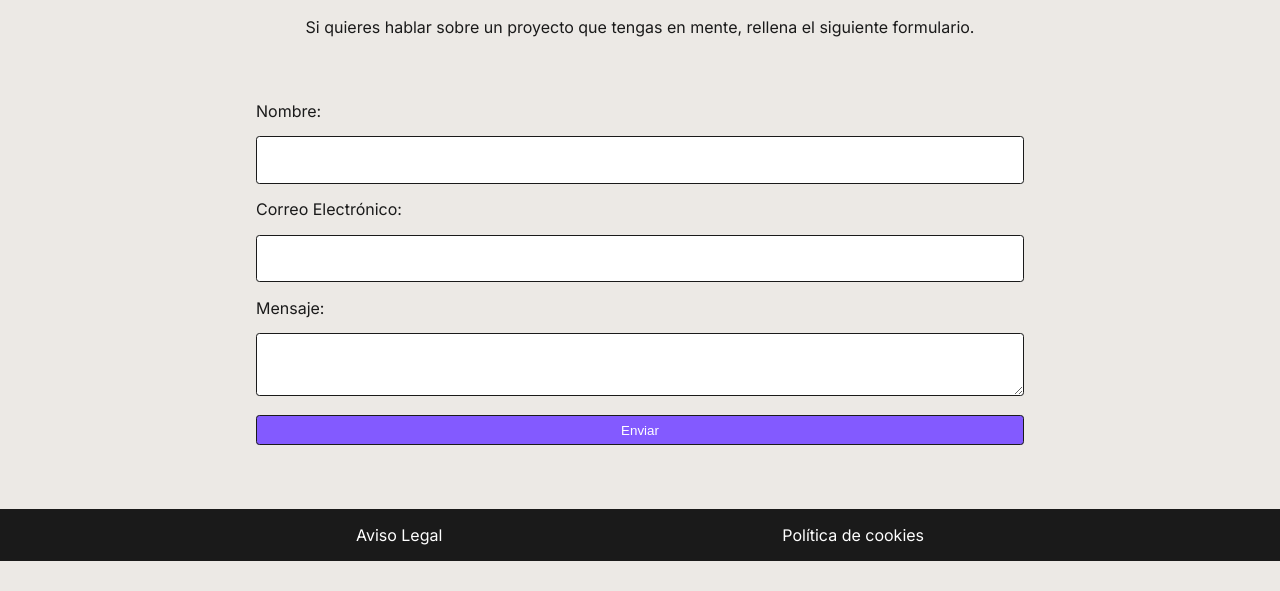
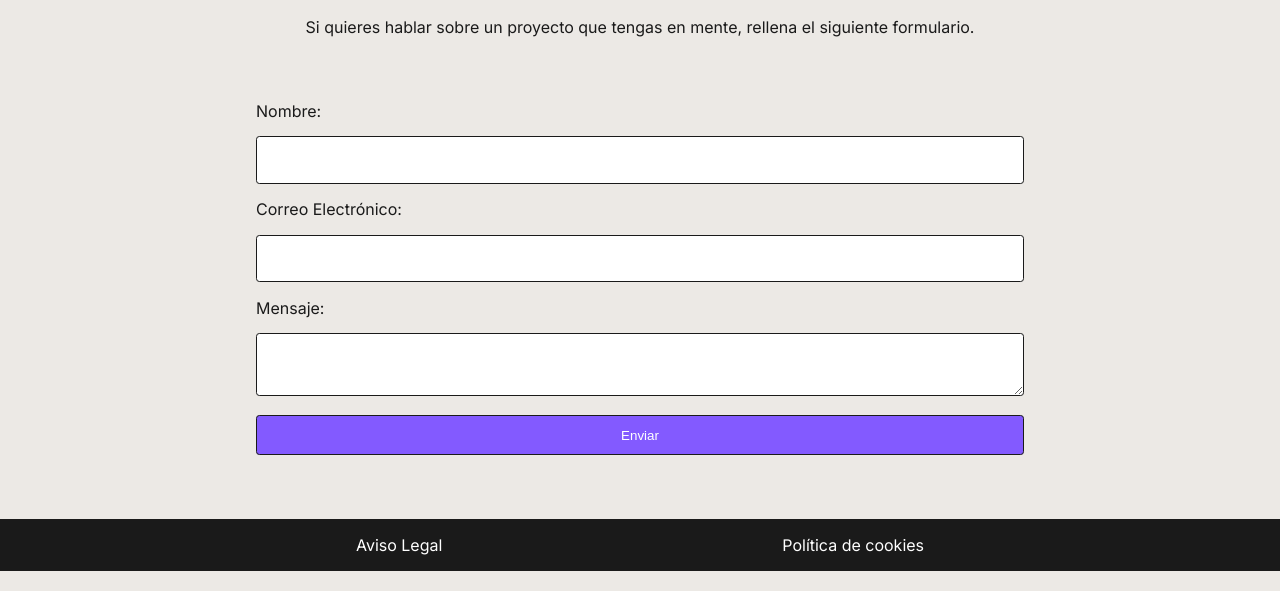
Before and after one commit to maiferna/ejercicio_paginaweb, a plain HTML site: page contacto.html in a window 1280 px wide. Shown: the part 209-800 px from the top of the page. Drawn offline with Linux system fonts and the light colour scheme.

Commit message:
Change: footer & form button

```diff
--- a/contacto.html
+++ b/contacto.html
@@ -43,8 +43,8 @@
     </main>
     <footer>
         <ul>
-            <li>Aviso Legal</li>
-            <li>Política de cookies</li>
+            <li><a href="#">Aviso Legal</a></li>
+            <li><a href="#">Política de cookies</a></li>
         </ul>
     </footer>
 </body>
--- a/css/main.css
+++ b/css/main.css
@@ -2,7 +2,6 @@
     margin: 0;
     padding: 0;
     box-sizing: border-box;
-
 }
 
 body {
@@ -243,19 +242,17 @@ footer li {
     list-style-type: none;
 }
 
-/* footer a {
+footer a {
     color: #ffffff;
     text-decoration: none;
-} */
+}
 
 
 /* --------- BOTÓN --------- */
 
 .button {
-    display: inline-block; /*Hace que el botón se ajuste al contenido*/
+    display: inline-block;
     padding: 0.5em 1em;
-    /* margin-top: 20px;
-    margin-bottom: 40px; */
     background-color: #835aff;
     border: 1px solid #1a1a1a;
     border-radius: 0.25em;
@@ -494,6 +491,7 @@ video {
 
 form .button {
     width: 100%;
+    padding: 1.5%;
 }
 
 @media (min-width: 768px) {
```
Also changed, not shown: biografia.html (+2 -2 lines), portfolio.html (+2 -2 lines).
